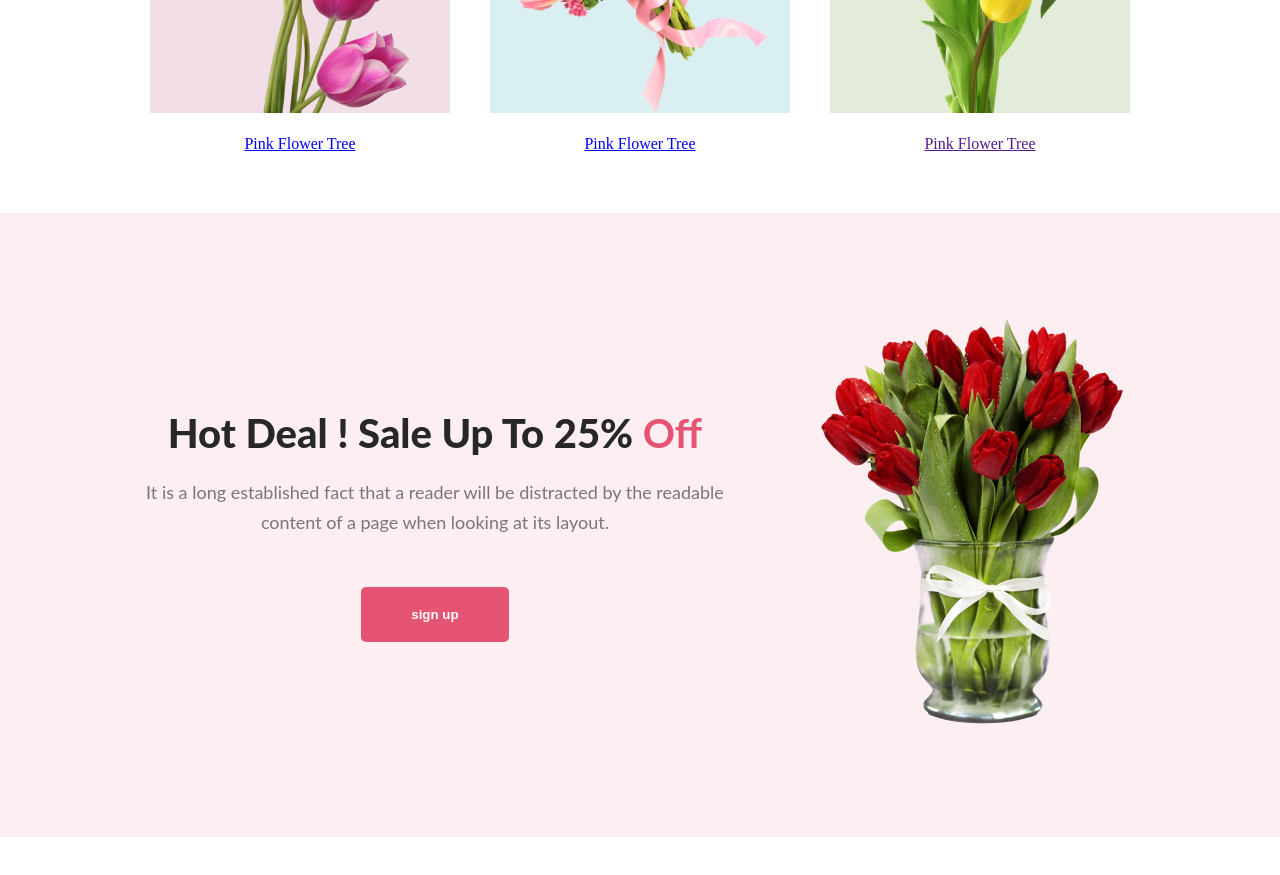
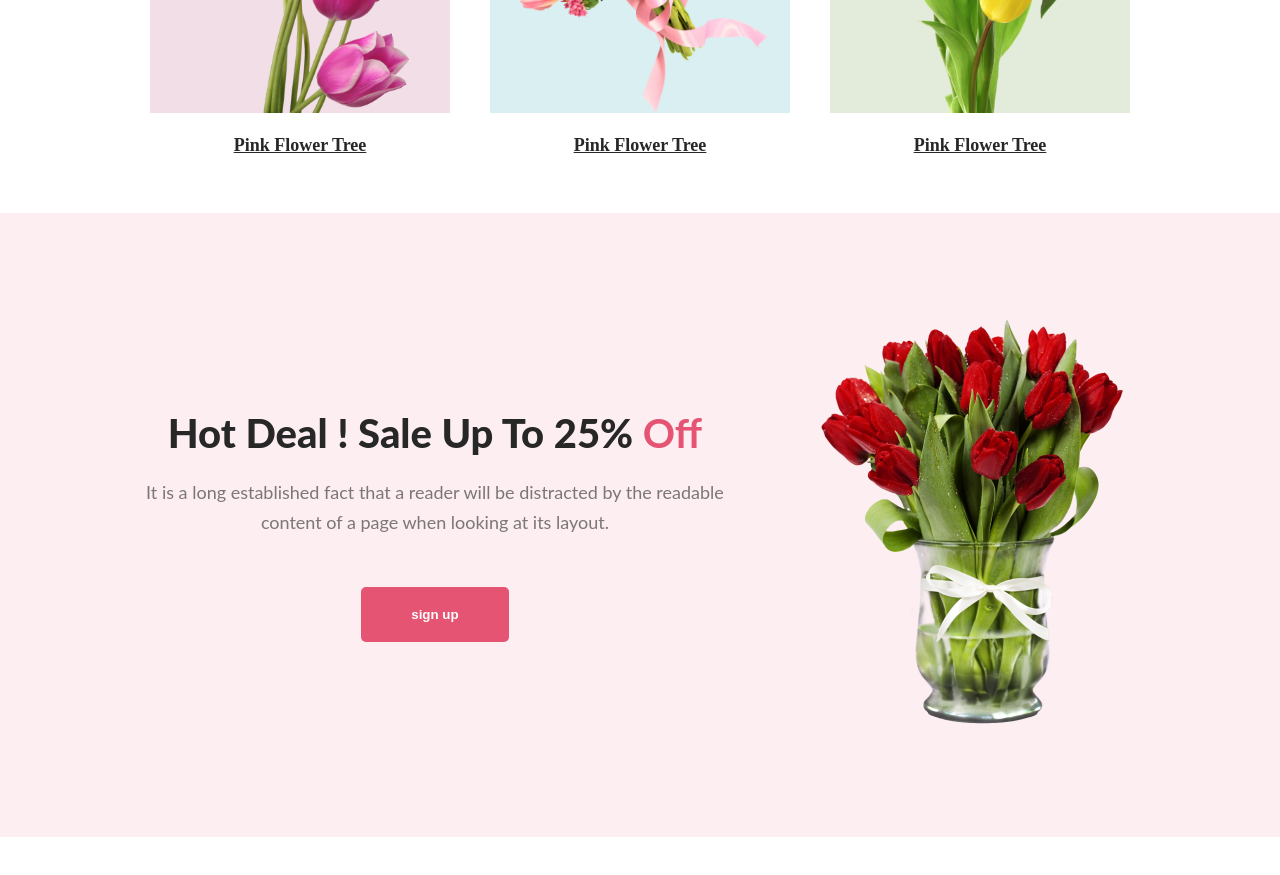
Before and after one commit to HalimaSaadia/my-flower-shop, a plain HTML site: page index.html in a window 1280 px wide. Shown: the part 1180-2055 px from the top of the page. Drawn offline with Linux system fonts and the light colour scheme.

Commit message:
latest deals style added

```diff
--- a/css/style.css
+++ b/css/style.css
@@ -120,6 +120,11 @@
     padding-top: 50px;
     border-radius:50% 50% 0 0;
 }
+.feature-flower a{
+    color: #272727;
+    font-size: 18px;
+    font-weight: 600;
+}
 
 .feature-flower-pink-tulip{
     background-color: #F2DEE7;
```
